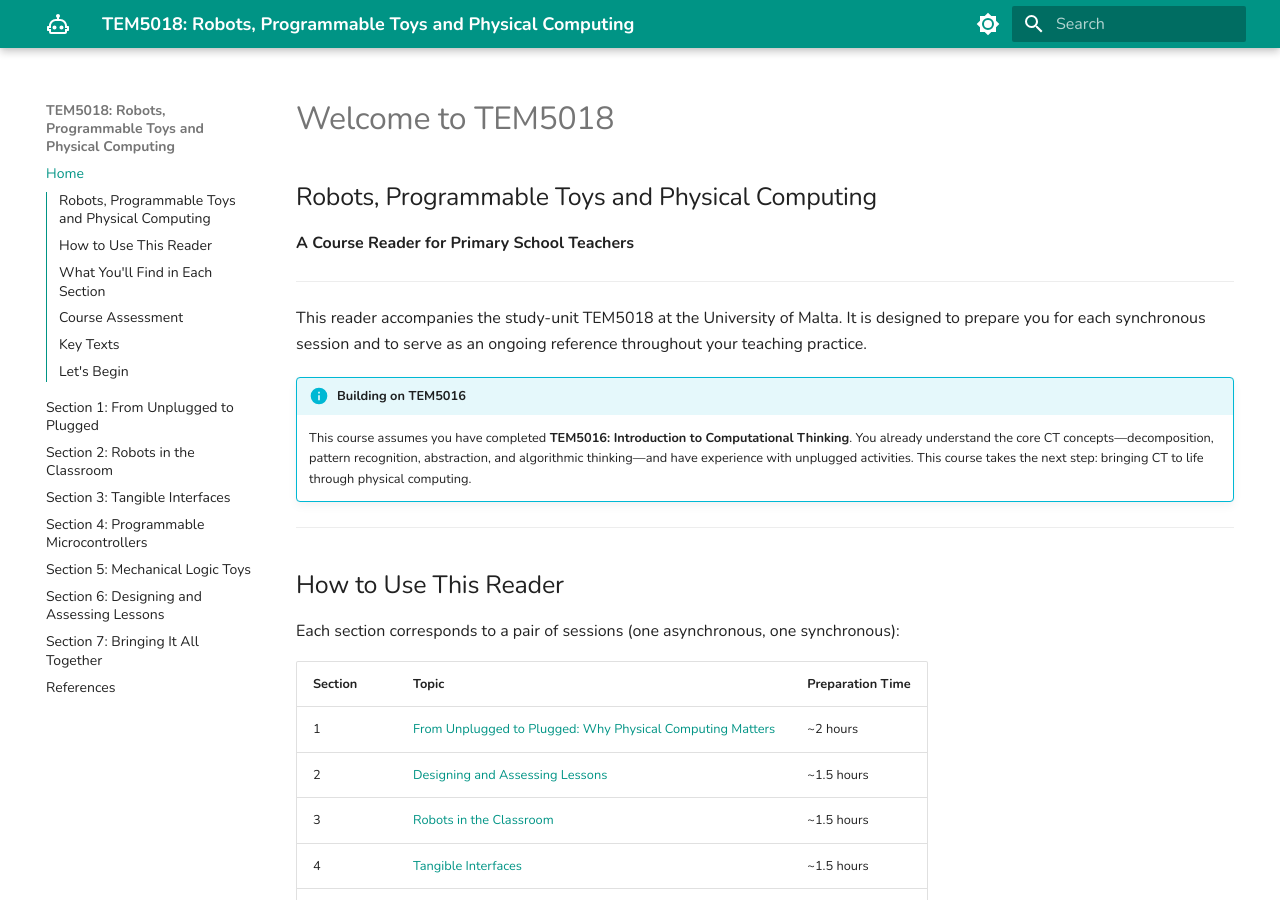
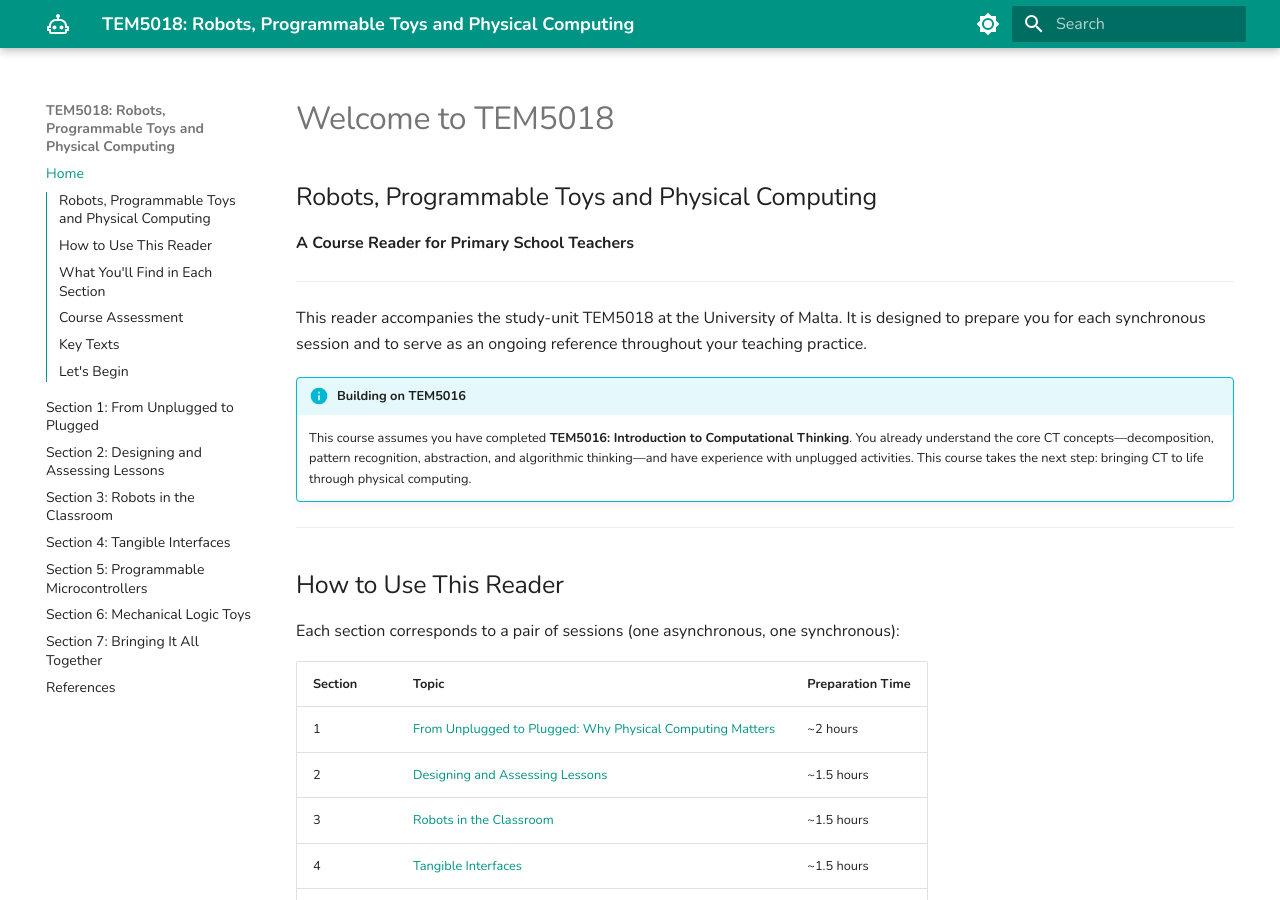
Before and after one commit to ccolo01/tem5018, an MkDocs documentation site: the page built from docs/index.md, in a window 1280 px wide and 900 px high. Built offline with MkDocs 1.6.1 and Material for MkDocs 9.7.7, drawn with Linux system fonts in a browser that asks for light colours.

```diff
--- a/mkdocs.yml
+++ b/mkdocs.yml
@@ -51,11 +51,11 @@ plugins:
 nav:
   - Home: index.md
   - "Section 1: From Unplugged to Plugged": section-1.md
-  - "Section 2: Robots in the Classroom": section-2.md
-  - "Section 3: Tangible Interfaces": section-3.md
-  - "Section 4: Programmable Microcontrollers": section-4.md
-  - "Section 5: Mechanical Logic Toys": section-5.md
-  - "Section 6: Designing and Assessing Lessons": section-6.md
+  - "Section 2: Designing and Assessing Lessons": section-2.md
+  - "Section 3: Robots in the Classroom": section-3.md
+  - "Section 4: Tangible Interfaces": section-4.md
+  - "Section 5: Programmable Microcontrollers": section-5.md
+  - "Section 6: Mechanical Logic Toys": section-6.md
   - "Section 7: Bringing It All Together": section-7.md
   - References: references.md
 
```
